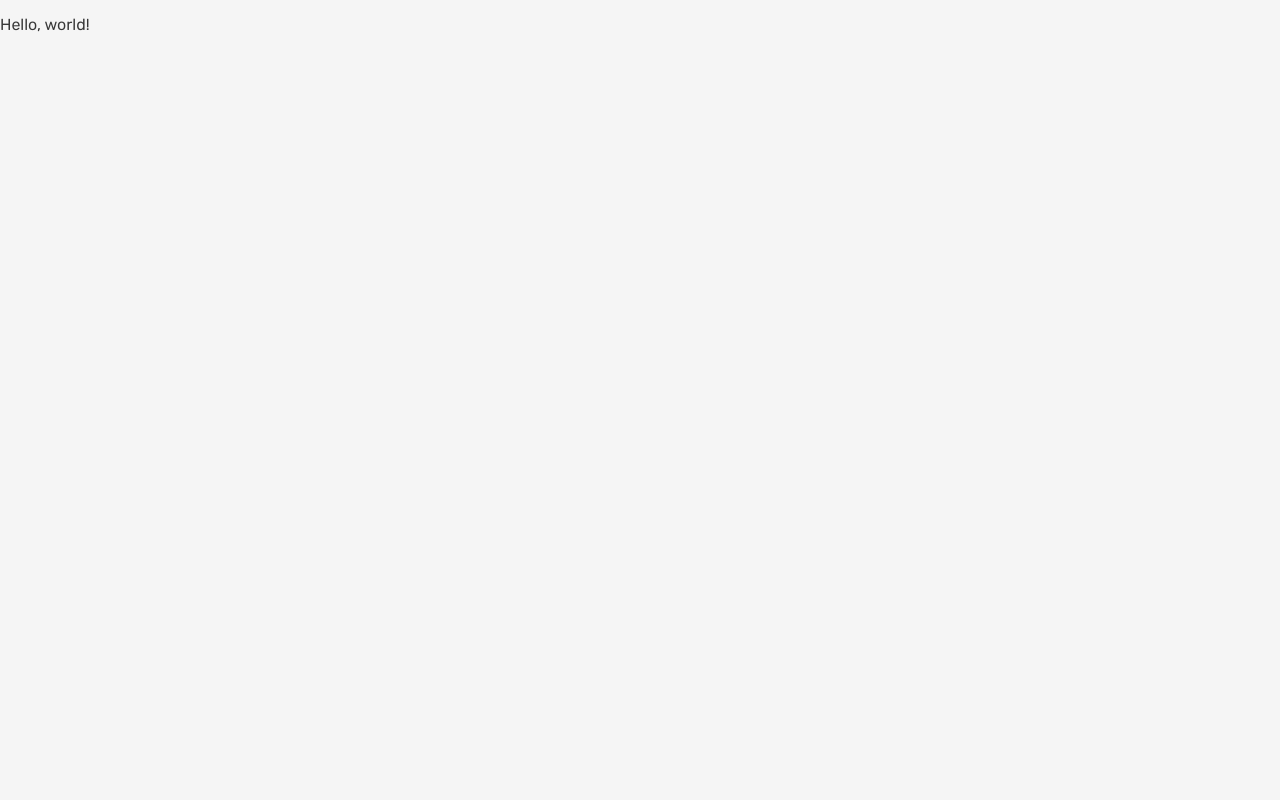
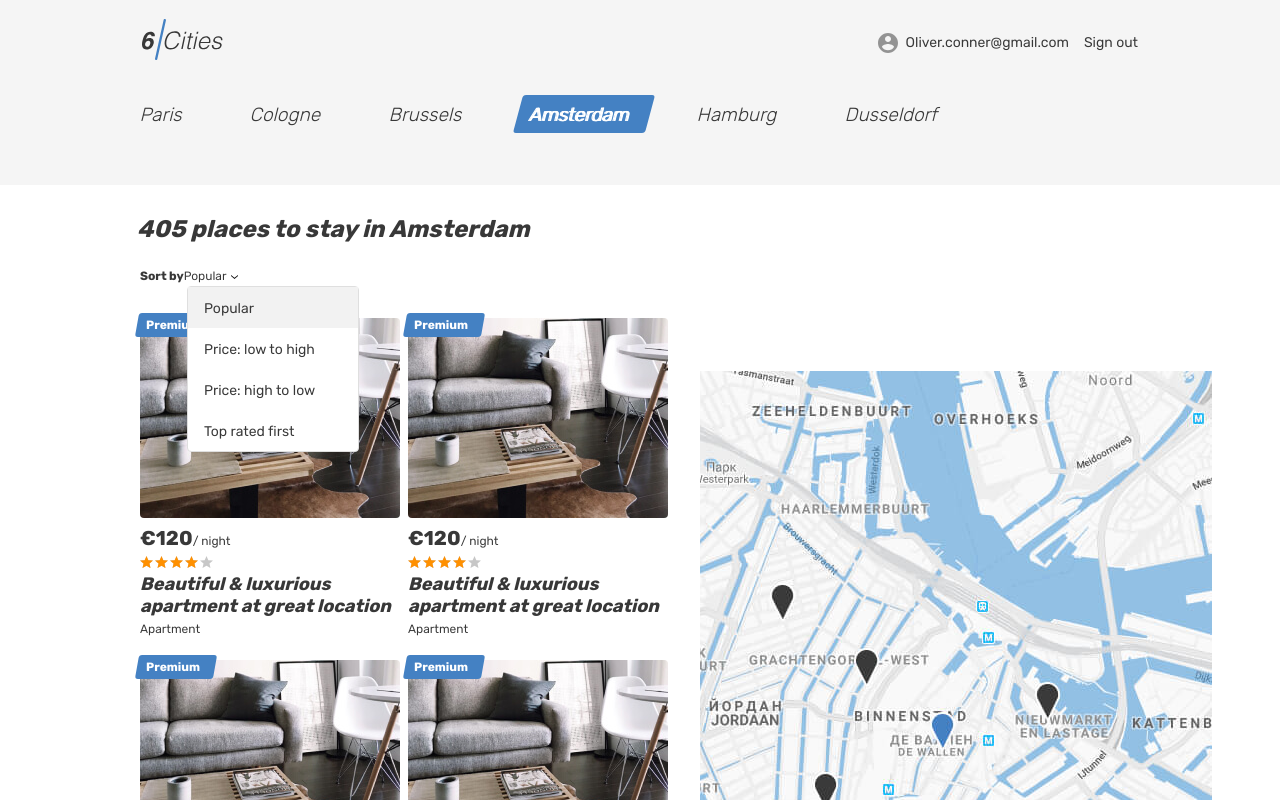
Before and after one commit to Yustes88/2069403-six-cities-simple-11, a React (Create React App) app in the folder project/: page / in a window 1280 px wide. Shown: the top 800 px of the page. Built offline with nearby package versions, Linux system fonts and the light colour scheme.

Commit message:
Добавит React-компоненты.

```diff
--- a/project/src/components/app/app.tsx
+++ b/project/src/components/app/app.tsx
@@ -1,5 +1,13 @@
-function App(): JSX.Element {
-  return <p>Hello, world!</p>;
+import MainPage from '../../pages/main-page/main-page';
+
+type AppScreenProps = {
+  totalAmount: number;
+}
+
+function App({totalAmount}: AppScreenProps): JSX.Element {
+  return (
+    <MainPage totalAmount={totalAmount} />
+  );
 }
 
 export default App;
--- /dev/null
+++ b/project/src/components/card/card.tsx
@@ -0,0 +1,36 @@
+function Card() {
+  return (
+    <article className="cities__card place-card">
+      <div className="place-card__mark">
+        <span>Premium</span>
+      </div>
+      <div className="cities__image-wrapper place-card__image-wrapper">
+        <a href="#link">
+          <img className="place-card__image" src="img/apartment-01.jpg" width="260" height="200" alt="Place"/>
+        </a>
+      </div>
+      <div className="place-card__info">
+        <div className="place-card__price-wrapper">
+          <div className="place-card__price">
+            <b className="place-card__price-value">&euro;120</b>
+            <span className="place-card__price-text">&#47;&nbsp;night</span>
+          </div>
+
+        </div>
+        <div className="place-card__rating rating">
+          <div className="place-card__stars rating__stars">
+            <span style={{ width: '80%' }}></span>
+            <span className="visually-hidden">Rating</span>
+          </div>
+        </div>
+        <h2 className="place-card__name">
+          <a href="#link">Beautiful &amp; luxurious apartment at great location</a>
+        </h2>
+        <p className="place-card__type">Apartment</p>
+      </div>
+    </article>
+  );
+}
+
+
+export default Card;
--- a/project/src/index.tsx
+++ b/project/src/index.tsx
@@ -1,6 +1,10 @@
 import React from 'react';
 import ReactDOM from 'react-dom/client';
 import App from './components/app/app';
+
+const Setting = {
+  totalAmount: 405,
+} as const;
 
 const root = ReactDOM.createRoot(
   document.getElementById('root') as HTMLElement,
@@ -8,6 +12,8 @@
 
 root.render(
   <React.StrictMode>
-    <App />
+    <App
+      totalAmount={Setting.totalAmount}
+    />
   </React.StrictMode>,
 );
--- /dev/null
+++ b/project/src/pages/main-page/main-page.tsx
@@ -0,0 +1,114 @@
+import Card from '../../components/card/card';
+
+type MainPageProps = {
+  totalAmount: number;
+}
+
+function MainPage({totalAmount}: MainPageProps):JSX.Element {
+  return (
+    <>
+      <header className="header">
+        <div className="container">
+          <div className="header__wrapper">
+            <div className="header__left">
+              <a className="header__logo-link header__logo-link--active" href='#link'>
+                <img className="header__logo" src="img/logo.svg" alt="6 cities logo" width="81" height="41"/>
+              </a>
+            </div>
+            <nav className="header__nav">
+              <ul className="header__nav-list">
+                <li className="header__nav-item user">
+                  <div className="header__nav-profile">
+                    <div className="header__avatar-wrapper user__avatar-wrapper"></div>
+                    <span className="header__user-name user__name">Oliver.conner@gmail.com</span>
+                  </div>
+                </li>
+                <li className="header__nav-item">
+                  <a className="header__nav-link" href="#link">
+                    <span className="header__signout">Sign out</span>
+                  </a>
+                </li>
+              </ul>
+            </nav>
+          </div>
+        </div>
+      </header>
+
+      <main className="page__main page__main--index">
+        <h1 className="visually-hidden">Cities</h1>
+        <div className="tabs">
+          <section className="locations container">
+            <ul className="locations__list tabs__list">
+              <li className="locations__item">
+                <a className="locations__item-link tabs__item" href="#link">
+                  <span>Paris</span>
+                </a>
+              </li>
+              <li className="locations__item">
+                <a className="locations__item-link tabs__item" href="#link">
+                  <span>Cologne</span>
+                </a>
+              </li>
+              <li className="locations__item">
+                <a className="locations__item-link tabs__item" href="#link">
+                  <span>Brussels</span>
+                </a>
+              </li>
+              <li className="locations__item">
+                <a className="locations__item-link tabs__item tabs__item--active" href='#link'>
+                  <span>Amsterdam</span>
+                </a>
+              </li>
+              <li className="locations__item">
+                <a className="locations__item-link tabs__item" href="#link">
+                  <span>Hamburg</span>
+                </a>
+              </li>
+              <li className="locations__item">
+                <a className="locations__item-link tabs__item" href="#link">
+                  <span>Dusseldorf</span>
+                </a>
+              </li>
+            </ul>
+          </section>
+        </div>
+        <div className="cities">
+          <div className="cities__places-container container">
+            <section className="cities__places places">
+              <h2 className="visually-hidden">Places</h2>
+              <b className="places__found">{totalAmount} places to stay in Amsterdam</b>
+              <form className="places__sorting" action="#" method="get">
+                <span className="places__sorting-caption">Sort by</span>
+                <span className="places__sorting-type" tabIndex={0}>
+                Popular
+                  <svg className="places__sorting-arrow" width="7" height="4">
+                    <use xlinkHref="#icon-arrow-select"></use>
+                  </svg>
+                </span>
+                <ul className="places__options places__options--custom places__options--opened">
+                  <li className="places__option places__option--active" tabIndex={0}>Popular</li>
+                  <li className="places__option" tabIndex={0}>Price: low to high</li>
+                  <li className="places__option" tabIndex={0}>Price: high to low</li>
+                  <li className="places__option" tabIndex={0}>Top rated first</li>
+                </ul>
+              </form>
+              <div className="cities__places-list places__list tabs__content">
+                <Card/>
+                <Card/>
+                <Card/>
+                <Card/>
+                <Card/>
+              </div>
+            </section>
+            <div className="cities__right-section">
+              <section className="cities__map map"></section>
+            </div>
+          </div>
+        </div>
+      </main>
+    </>
+  );
+}
+
+
+export default MainPage;
```
